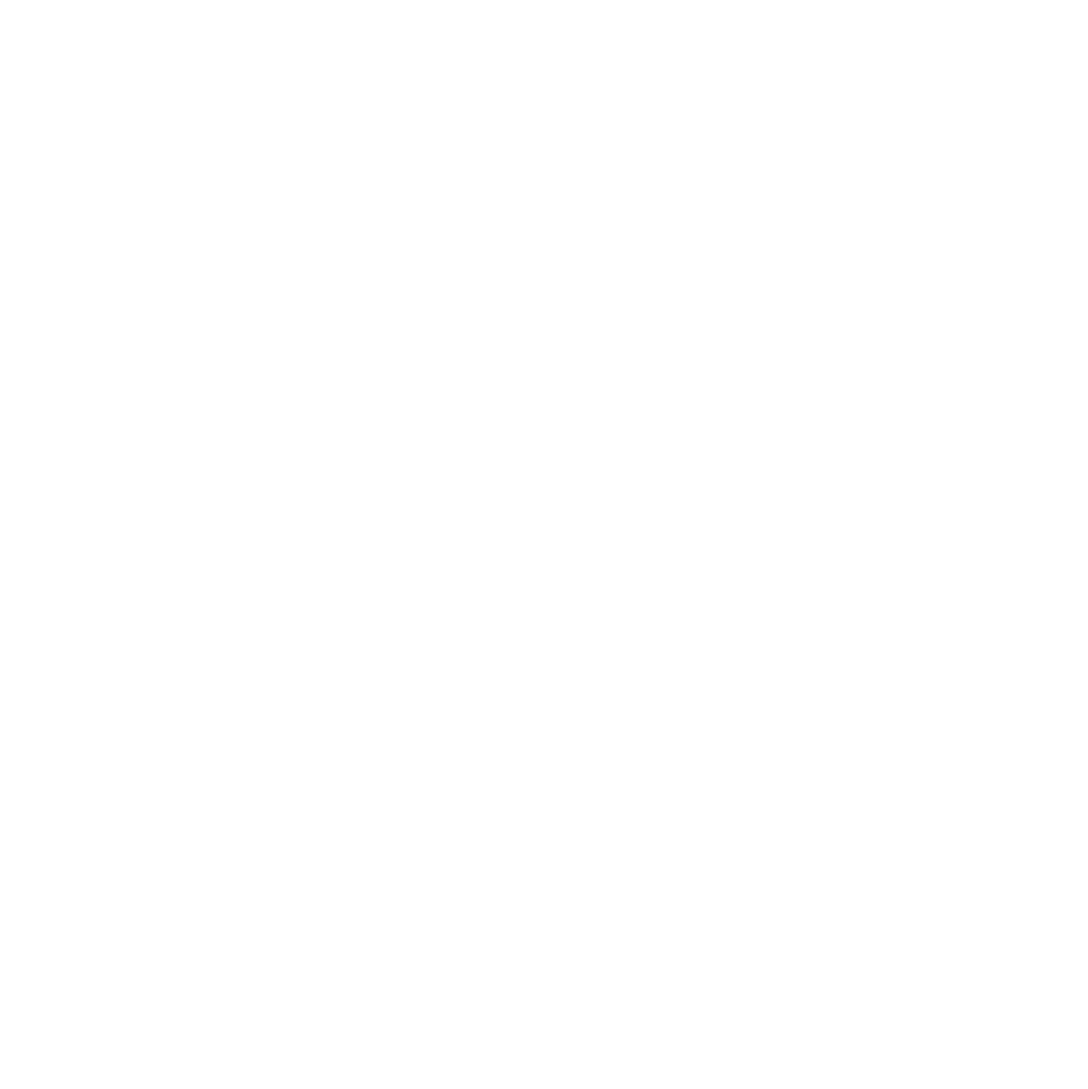
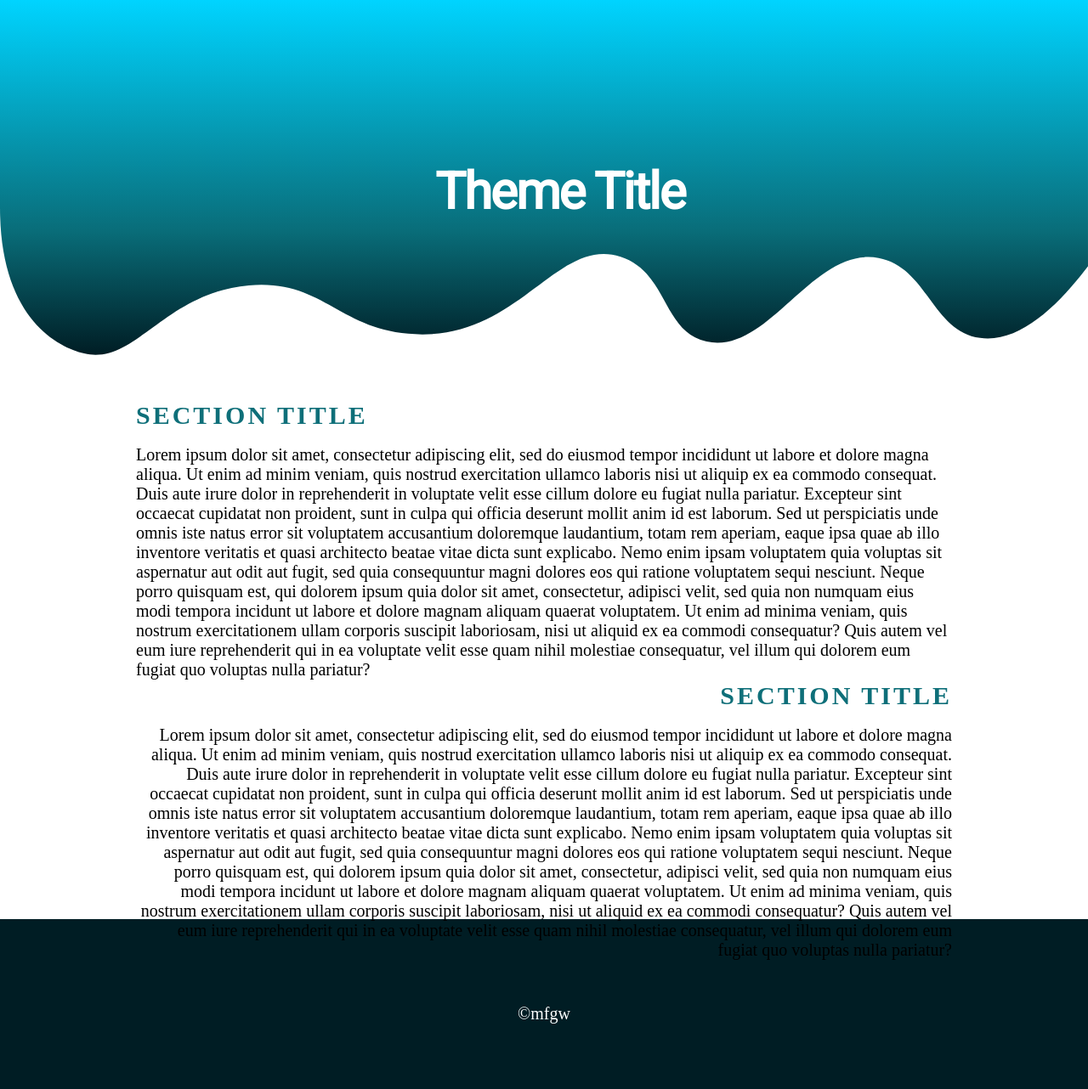
Before and after one commit to J-Matlock559/mobile-friendly-practice, a plain HTML site: page index.html in a window 1280 px wide. Shown: the whole page at 85% size. Before the commit the page ends 800 px from the top, so only its background shows below. Drawn offline with Linux system fonts and the light colour scheme.

Commit message:
Completed take home challenge. Added footer, title, and 2 sections

```diff
--- a/css/style.css
+++ b/css/style.css
@@ -0,0 +1,48 @@
+*{
+    margin: 0px;
+    box-sizing: border-box;
+}
+
+section{
+    width: 75%;
+    height: 280px;
+    margin-left: 12.5%;
+    margin-top: 50px;
+}
+
+.s2{
+    text-align: right;
+}
+
+h1{
+    font-size: 30px;
+    color: #0E6F79;
+    letter-spacing: 3px;
+}
+
+p{
+    font-size: 20px;
+}
+
+footer{
+    background-color: #001D24;
+    width: 100%;
+    height: 200px;
+    text-align: center;
+    padding-top: 100px;
+}
+
+.pf{
+    color: white;
+}
+
+.title{
+    position: absolute;
+    color: white;
+    margin-left: 40%;
+    margin-top: 190px;
+    font-family: 'Lato', sans-serif;
+    font-family: 'Roboto', sans-serif;
+    font-size: 60px;
+    letter-spacing: -2px;
+}
--- a/index.html
+++ b/index.html
@@ -4,10 +4,52 @@
     <meta charset="UTF-8">
     <meta http-equiv="X-UA-Compatible" content="IE=edge">
     <meta name="viewport" content="width=device-width, initial-scale=1.0">
+    <link rel="preconnect" href="https://fonts.googleapis.com">
+    <link rel="preconnect" href="https://fonts.gstatic.com" crossorigin>
+    <link href="https://fonts.googleapis.com/css2?family=Lato:wght@700&family=Roboto&display=swap" rel="stylesheet">
     <link rel="stylesheet" href="css/style.css">
     <title>Document</title>
 </head>
 <body>
+      <!-- HEADER -->
+      <header>
+        <h1 class="title">Theme Title</h1>
+        <svg id="Layer_1" data-name="Layer 1" xmlns="http://www.w3.org/2000/svg" viewBox="0 0 1366 445.8">
 
+            <defs>
+                <style>
+                    .cls-1 {
+                        fill: url(#gradient);
+                    }
+                </style>
+                <linearGradient spreadMethod="pad" id="gradient" x1="0%" y1="100%" x2="0%" y2="0%">
+                    <stop offset="0%" style="stop-color:rgba(0,29,36,1);stop-opacity:1;" />
+                    <stop offset="35%" style="stop-color:rgba(9,109,121,1);stop-opacity:1;" />
+                    <stop offset="100%" style="stop-color:rgba(0,212,255,1);stop-opacity:1;" />
+                </linearGradient>
+            </defs>
+            <path class="cls-1"
+                d="M1366,334.59c-35.76,47.13-85.07,97-135.44,90-59.88-8.29-66.63-89.32-127.49-100.5-82.78-15.2-137.89,122.32-216,105-55.81-12.38-48.17-87.13-108-106.5-78.31-25.35-125.07,98-249,97.5-103.49-.42-121.3-69.87-217.49-61.5-107.29,9.34-142.49,100.74-207,85.5C72.27,436.21,0,399.09,0,261.1V0H1366Z" />
+        </svg>
+
+    </header>
+    <!-- HEADER ENDS -->
 </body>
+
+<section>
+    <h1>SECTION TITLE</h1><br>
+    <p>Lorem ipsum dolor sit amet, consectetur adipiscing elit, sed do eiusmod tempor incididunt ut labore et dolore magna aliqua. Ut enim ad minim veniam, quis nostrud exercitation ullamco laboris nisi ut aliquip ex ea commodo consequat. Duis aute irure dolor in reprehenderit in voluptate velit esse cillum dolore eu fugiat nulla pariatur. Excepteur sint occaecat cupidatat non proident, sunt in culpa qui officia deserunt mollit anim id est laborum. Sed ut perspiciatis unde omnis iste natus error sit voluptatem accusantium doloremque laudantium, totam rem aperiam, eaque ipsa quae ab illo inventore veritatis et quasi architecto beatae vitae dicta sunt explicabo. Nemo enim ipsam voluptatem quia voluptas sit aspernatur aut odit aut fugit, sed quia consequuntur magni dolores eos qui ratione voluptatem sequi nesciunt. Neque porro quisquam est, qui dolorem ipsum quia dolor sit amet, consectetur, adipisci velit, sed quia non numquam eius modi tempora incidunt ut labore et dolore magnam aliquam quaerat voluptatem. Ut enim ad minima veniam, quis nostrum exercitationem ullam corporis suscipit laboriosam, nisi ut aliquid ex ea commodi consequatur? Quis autem vel eum iure reprehenderit qui in ea voluptate velit esse quam nihil molestiae consequatur, vel illum qui dolorem eum fugiat quo voluptas nulla pariatur?</p>
+</section>
+
+<section class="s2">
+    <h1>SECTION TITLE</h1><br>
+    <p>Lorem ipsum dolor sit amet, consectetur adipiscing elit, sed do eiusmod tempor incididunt ut labore et dolore magna aliqua. Ut enim ad minim veniam, quis nostrud exercitation ullamco laboris nisi ut aliquip ex ea commodo consequat. Duis aute irure dolor in reprehenderit in voluptate velit esse cillum dolore eu fugiat nulla pariatur. Excepteur sint occaecat cupidatat non proident, sunt in culpa qui officia deserunt mollit anim id est laborum. Sed ut perspiciatis unde omnis iste natus error sit voluptatem accusantium doloremque laudantium, totam rem aperiam, eaque ipsa quae ab illo inventore veritatis et quasi architecto beatae vitae dicta sunt explicabo. Nemo enim ipsam voluptatem quia voluptas sit aspernatur aut odit aut fugit, sed quia consequuntur magni dolores eos qui ratione voluptatem sequi nesciunt. Neque porro quisquam est, qui dolorem ipsum quia dolor sit amet, consectetur, adipisci velit, sed quia non numquam eius modi tempora incidunt ut labore et dolore magnam aliquam quaerat voluptatem. Ut enim ad minima veniam, quis nostrum exercitationem ullam corporis suscipit laboriosam, nisi ut aliquid ex ea commodi consequatur? Quis autem vel eum iure reprehenderit qui in ea voluptate velit esse quam nihil molestiae consequatur, vel illum qui dolorem eum fugiat quo voluptas nulla pariatur?</p>
+</section>
+
+<footer>
+
+    <p class="pf">&copy;mfgw</p>
+
+</footer>
+
 </html>
```
